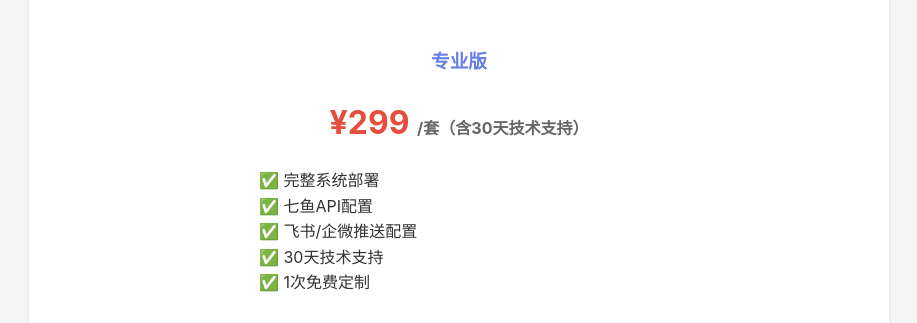
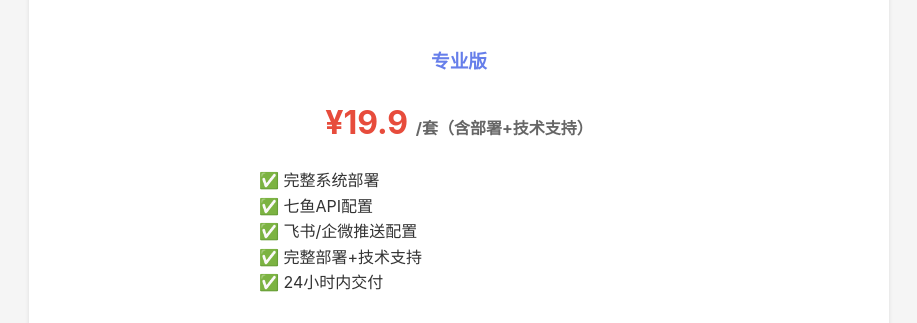
Before and after one commit to rodrigoespinoza815-arch/qiyu-automation, a plain HTML site: page index.html in a window 1280 px wide. Shown: the part 1834-2157 px from the top of the page, without its empty margins (181-1098 px from the left). Drawn offline with Linux system fonts and the light colour scheme.

Commit message:
定价调整为19.9元

```diff
--- a/index.html
+++ b/index.html
@@ -97,13 +97,13 @@
             <h2>💳 购买方案</h2>
             <div style="text-align: center; padding: 30px;">
                 <h3 style="color: #667eea; margin-bottom: 20px;">专业版</h3>
-                <p class="price">¥299 <small>/套（含30天技术支持）</small></p>
+                <p class="price">¥19.9 <small>/套（含部署+技术支持）</small></p>
                 <ul style="text-align: left; max-width: 400px; margin: 20px auto; list-style: none;">
                     <li>✅ 完整系统部署</li>
                     <li>✅ 七鱼API配置</li>
                     <li>✅ 飞书/企微推送配置</li>
-                    <li>✅ 30天技术支持</li>
-                    <li>✅ 1次免费定制</li>
+                    <li>✅ 完整部署+技术支持</li>
+                    <li>✅ 24小时内交付</li>
                 </ul>
                 <a href="https://github.com/rodrigoespinoza815-arch/qiyu-automation" class="cta">👉 查看GitHub仓库</a>
                 <p style="margin-top: 15px; color: #666;">支付宝扫码付款，备注"七鱼自动化"</p>
```
Also changed, not shown: 1 other file.
